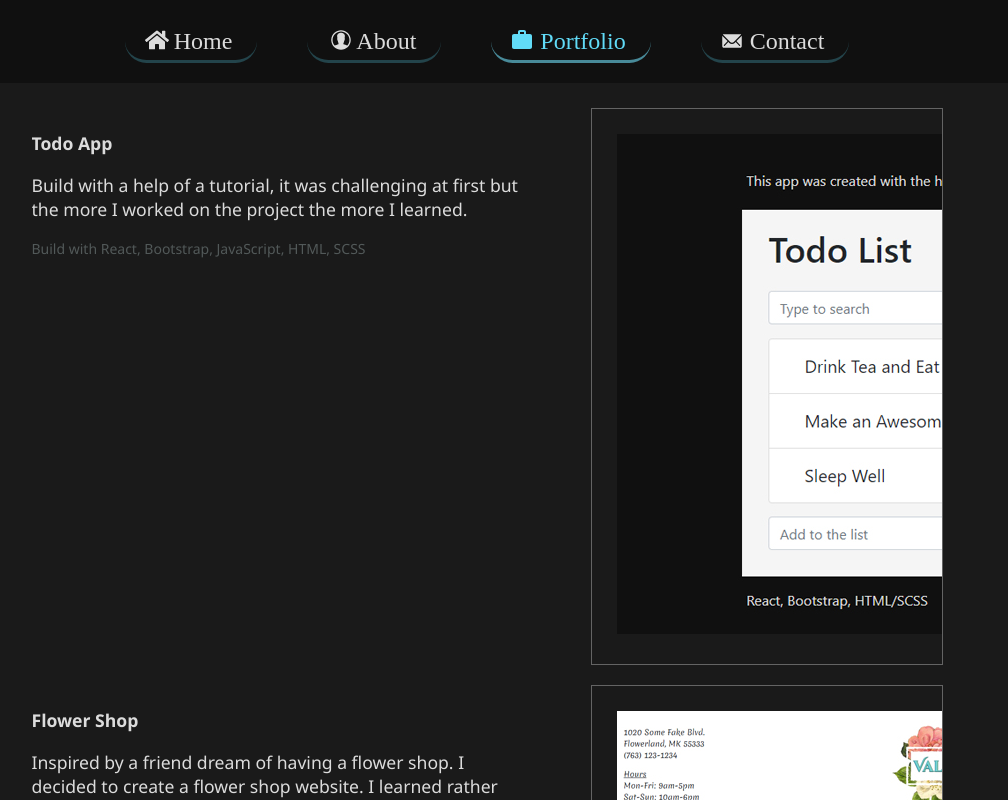
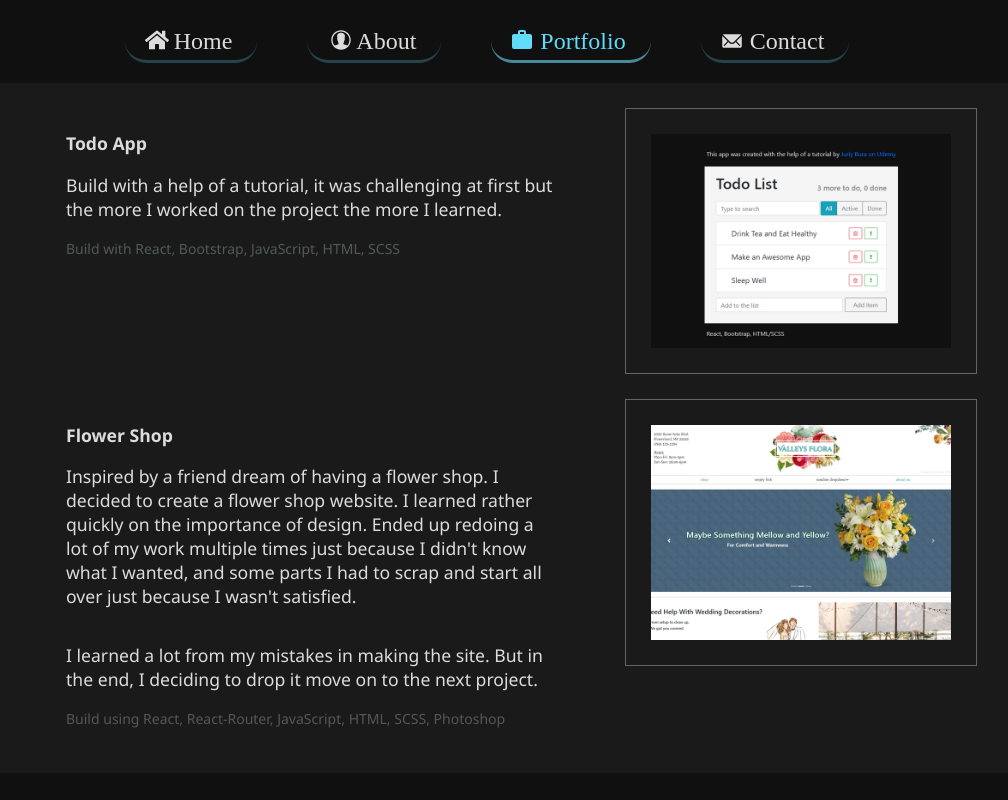
Before and after one commit to ArturCodes/artur-website-app, a React (Create React App) app: page /portfolio in a window 1280 px wide. Shown: the top 800 px of the page, without its empty margins (153-1161 px from the left). Built offline with nearby package versions, Linux system fonts and the light colour scheme.

Commit message:
Update portfolio.js

```diff
--- a/src/components/portfolio/portfolio.js
+++ b/src/components/portfolio/portfolio.js
@@ -14,9 +14,9 @@ const Portfolio = () => {
             <p>Build with a help of a tutorial, it was challenging at first but the more I worked on the project the more I learned.</p>
             <span>Build with React, Bootstrap, JavaScript, HTML, SCSS</span>
           </div>
-          <div className="pic">
+          <div  >
             <a href="https://artur-shapiro-todo-app.netlify.app/">
-              <img src={require("./img/todo.jpg")} alt="todo-img" />
+              <img className="pic" src={require("./img/todo.jpg")} alt="todo-img" />
             </a>
           </div>
         </div>
@@ -29,9 +29,9 @@ const Portfolio = () => {
             <p>I learned a lot from my mistakes in making the site. But in the end, I deciding to drop it move on to the next project.</p>
             <span>Build using React, React-Router, JavaScript, HTML, SCSS, Photoshop</span>
           </div>
-          <div className="pic">
+          <div >
             <a href="https://artur-shapiro-flower-shop.netlify.app/">
-              <img src={require("./img/flower.jpg")} alt="todo-img" />
+              <img className="pic" src={require("./img/flower.jpg")} alt="todo-img" />
             </a>
           </div>
         </div>
```
